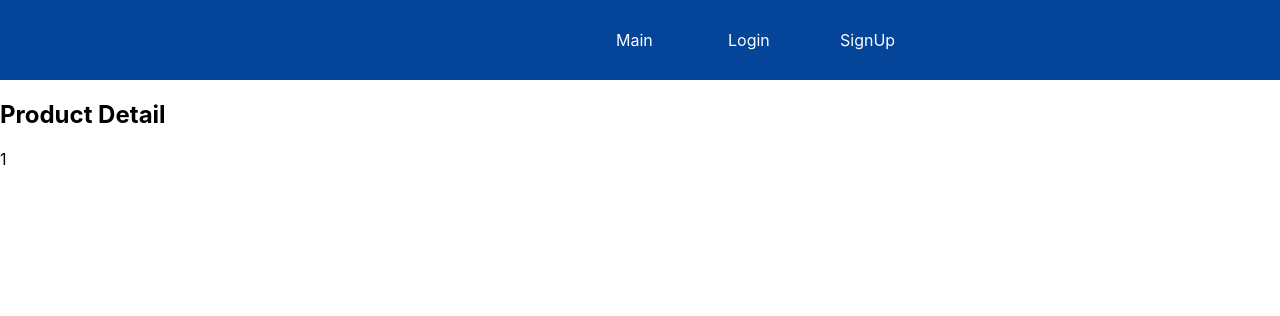
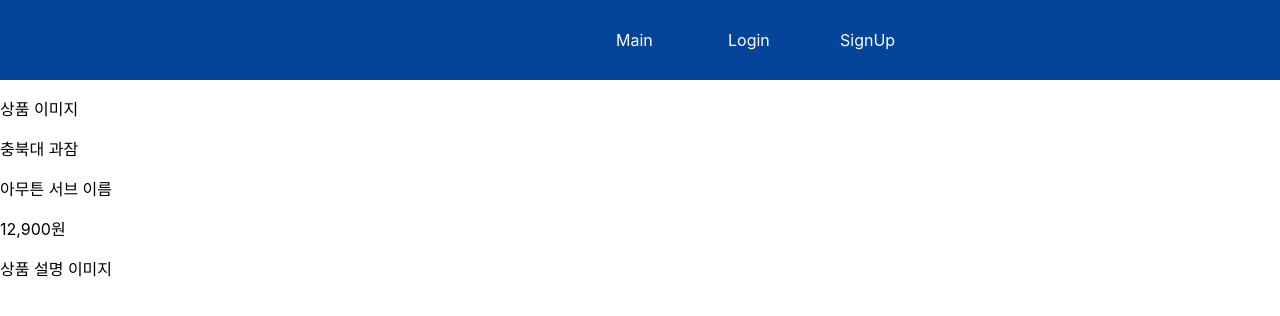
Before and after one commit to Chos1/ssafaricampus, a React (Create React App) app in the folder frontend/: page /products/1 in a window 1280 px wide. Shown: the top 316 px of the page. Built offline with nearby package versions, Linux system fonts and the light colour scheme.

Commit message:
[feat] Front : ProductDetail 페이지 시작

```diff
--- a/frontend/src/components/ProductSummary.js
+++ b/frontend/src/components/ProductSummary.js
@@ -1,7 +1,25 @@
+
+import styles from './ProductSummary.module.css';
+
 const ProductSummary = () => {
   return (
       <div>
-          <p>Product Summary</p>
+        <div>
+          <div>
+            <p>상품 이미지</p>
+          </div>
+          <div>
+            <p>충북대 과잠</p>
+            <p>아무튼 서브 이름</p>
+            <p>12,900원</p>
+          </div>
+          <div>
+
+          </div>
+        </div>
+        <div>
+          <p>상품 설명 이미지</p>
+        </div>
       </div>
   );
 };
--- a/frontend/src/pages/ProductDetail.js
+++ b/frontend/src/pages/ProductDetail.js
@@ -1,4 +1,6 @@
 import { useParams } from 'react-router-dom';
+
+import ProductSummary from '../components/ProductSummary';
 
 const ProductDetail = () => {
   const params = useParams();
@@ -7,8 +9,9 @@ const ProductDetail = () => {
 
   return (
     <section>
-      <h1>Product Detail</h1>
-      <p>{params.productId}</p>
+      {/* <h1>Product Detail</h1>
+      <p>{params.productId}</p> */}
+      <ProductSummary />
     </section>
   );
 };
```
Also changed, not shown: frontend/src/components/ProductSummary.module.css (added).
